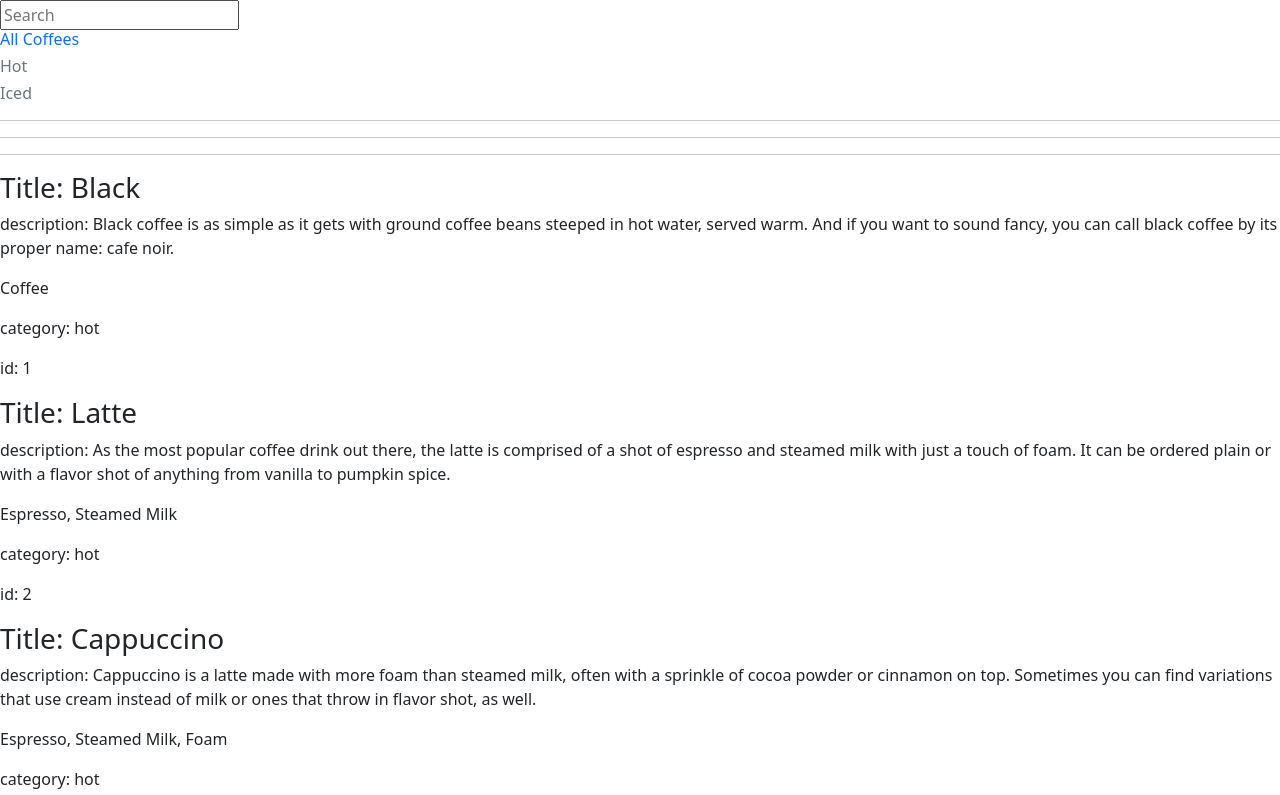
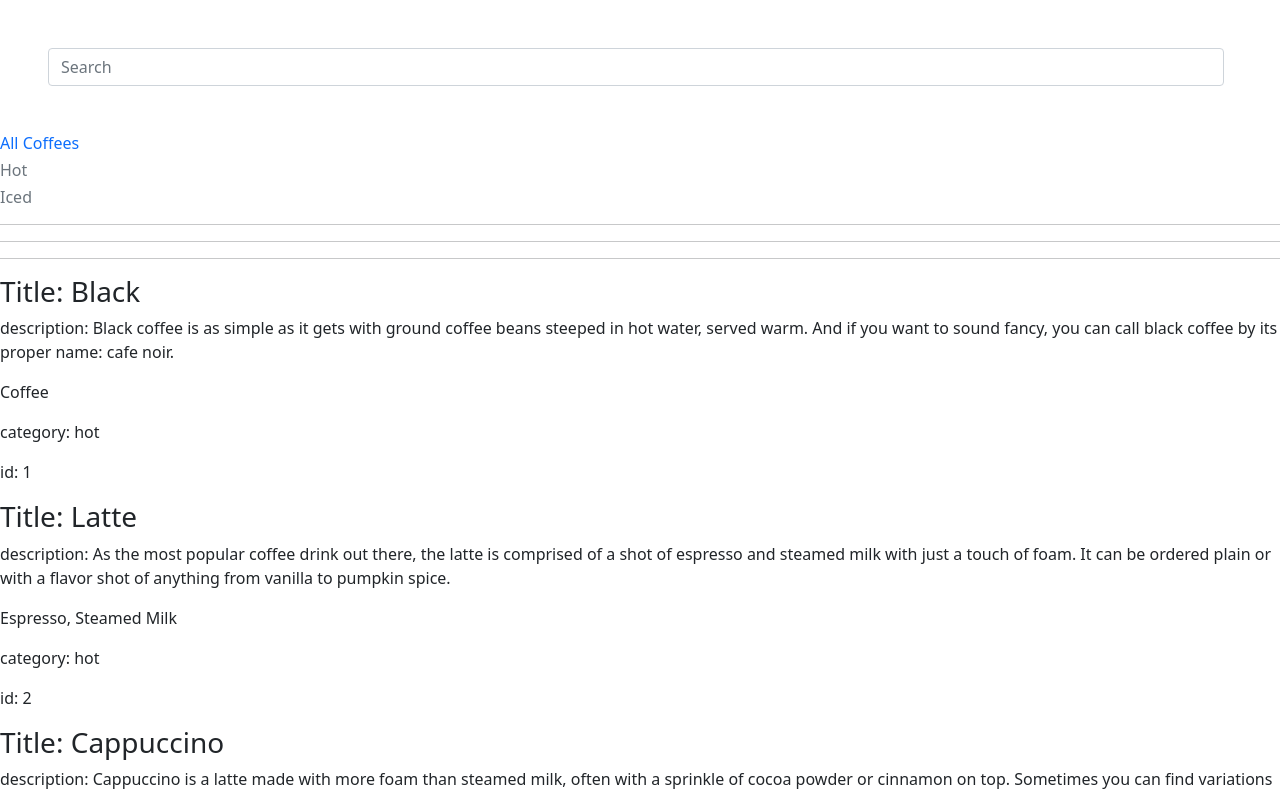
Before and after one commit to kocak-ilyas/kloiatask, a React (Create React App) app: page / in a window 1280 px wide. Shown: the top 795 px of the page. Built offline with nearby package versions, Linux system fonts and the light colour scheme.

Commit message:
search value sending reducer

```diff
--- a/src/components/Menu.js
+++ b/src/components/Menu.js
@@ -1,13 +1,21 @@
 import React from "react";
 import { useDispatch } from "react-redux";
-import { changeCategory } from "../redux/actions";
+import { changeCategory, searchCoffees } from "../redux/actions";
 
 const Menu = (data) => {
   const dispatch = useDispatch();
 
   return (
     <div>
-      <input type="text" placeholder="Search" />
+      <form class="d-flex m-4 p-4">
+        <input
+          class="form-control me-2"
+          type="search"
+          placeholder="Search"
+          aria-label="Search"
+          onChange={(e) => dispatch(searchCoffees(e.target.value))}
+        />
+      </form>
 
       <h6
         className={data?.category === "all" ? "text-primary" : "text-secondary"}
@@ -17,20 +25,21 @@ const Menu = (data) => {
       </h6>
       <h6
         className={data?.category === "hot" ? "text-primary" : "text-secondary"}
-        onClick={() => dispatch(changeCategory("hot"))}>
+        onClick={() => dispatch(changeCategory("hot"))}
+      >
         Hot
       </h6>
       <h6
         className={
           data?.category === "iced" ? "text-primary" : "text-secondary"
         }
-        onClick={() => dispatch(changeCategory("iced"))}>
+        onClick={() => dispatch(changeCategory("iced"))}
+      >
         Iced
       </h6>
       <hr />
       <hr />
       <hr />
-
     </div>
   );
 };
--- a/src/redux/actions/index.js
+++ b/src/redux/actions/index.js
@@ -19,12 +19,12 @@ export const changeCategory = (category) => async (dispatch) => {
     console.log(error);
   }
 };
-// export const filter = (coffees, filterParameter) => async (dispatch) => {
-//   try {
-//     filterParameter===""?
-//       {filteredCoffees}=coffees.filter(filterParameter):null
-//      dispatch({ type: actionTypes.FİLTER, filteredCoffees });
-//   } catch (error) {
-//     console.log(error);
-//   }
-// };
+export const searchCoffees = (filterParameter) => async (dispatch) => {
+  try {console.log(filterParameter)
+    // filterParameter===""?
+    //   {filteredCoffees}=coffees.filter(filterParameter):null
+    //  dispatch({ type: actionTypes.FİLTER, filteredCoffees });
+  } catch (error) {
+    console.log(error);
+  }
+};
```
